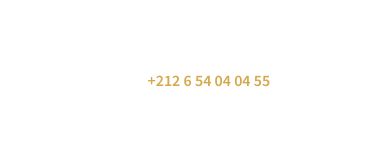
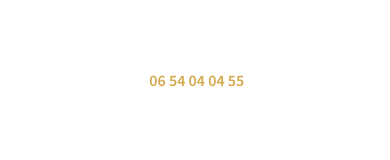
Before and after one commit to Ziz97/dr-amine, a React (Create React App) app: page / in a window 390 px wide. Shown: the part 2737-2897 px from the top of the page. Built offline with nearby package versions, Linux system fonts and the light colour scheme.

Commit message:
fix phone number

```diff
--- a/src/components/Contact.jsx
+++ b/src/components/Contact.jsx
@@ -12,7 +12,10 @@ export default function Contact() {
     const template = t("contact.intro");
     const phone = t("contact.phone");
     if (typeof template !== "string") return "";
-    return template.replace(/\{\{phone\}\}/g, phone);
+    return template.replace(
+      /\{\{phone\}\}/g,
+      `<bdi dir="ltr">${phone}</bdi>`
+    );
   }, [t]);
 
   return (
--- a/src/locales/ar.json
+++ b/src/locales/ar.json
@@ -104,7 +104,7 @@
   "contact": {
     "title": "احجز موعدًا",
     "intro": "اتصل بنا على <strong>{{phone}}</strong>، تابعنا على إنستغرام أو احجز عبر الإنترنت.",
-    "phone": "+212 6 54 04 04 55",
+    "phone": "06 54 04 04 55",
     "instagram": "إنستغرام",
     "dentisto": "الحجز عبر Dentisto"
   },
--- a/src/locales/en.json
+++ b/src/locales/en.json
@@ -104,7 +104,7 @@
   "contact": {
     "title": "Book an Appointment",
     "intro": "Call us at <strong>{{phone}}</strong>, follow us on Instagram, or book online.",
-    "phone": "+212 6 54 04 04 55",
+    "phone": "06 54 04 04 55",
     "instagram": "Instagram",
     "dentisto": "Book on Dentisto"
   },
--- a/src/locales/fr.json
+++ b/src/locales/fr.json
@@ -104,7 +104,7 @@
   "contact": {
     "title": "Prendre rendez-vous",
     "intro": "Appelez-nous au <strong>{{phone}}</strong>, suivez-nous sur Instagram ou réservez en ligne.",
-    "phone": "+212 6 54 04 04 55",
+    "phone": "06 54 04 04 55",
     "instagram": "Instagram",
     "dentisto": "Réserver sur Dentisto"
   },
```
